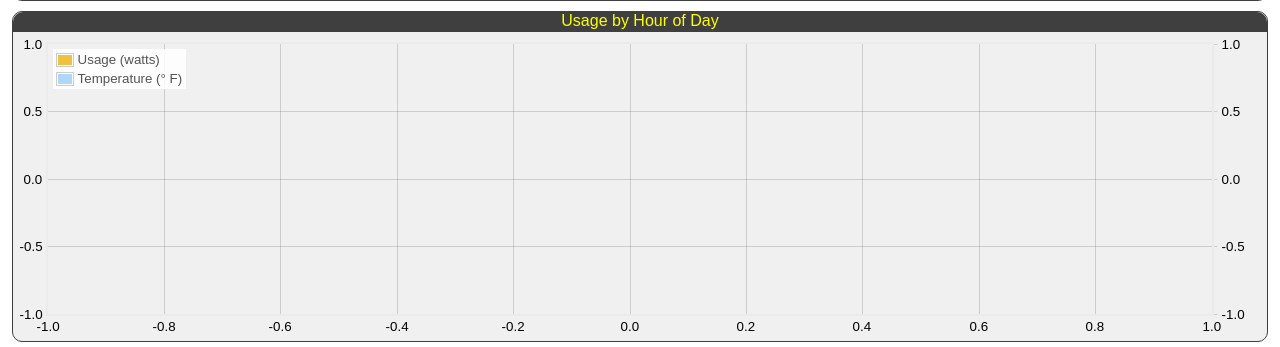
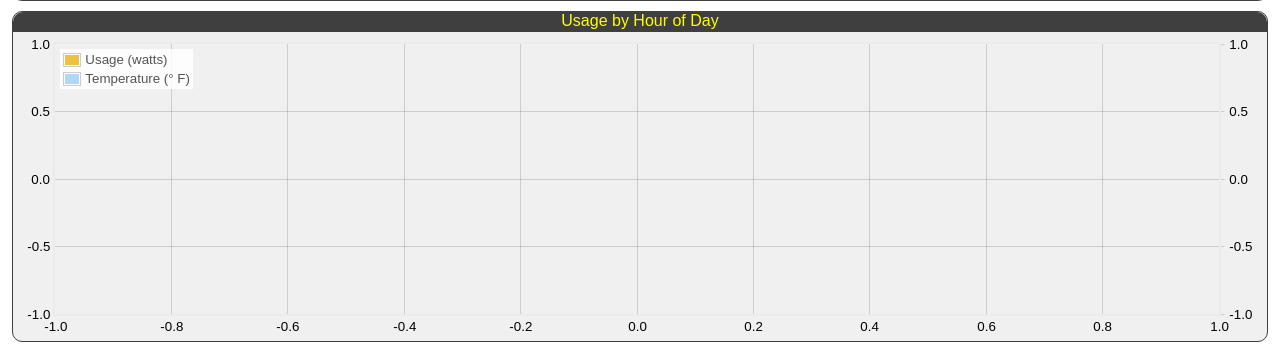
Before and after one commit to clinstid/energydash, a Flask app: template templates/index.html in a window 1280 px wide. Shown: the part 1178-1525 px from the top of the page. Run offline with Flask 2, Linux system fonts and the light colour scheme; the template is opened without the code that fills it, so the values that code supplies are empty; parts of the project's set-up code (start-up, migrations or seed data) failed here and were passed over; some libraries are stand-ins or nearby versions.

Commit message:
Center content chart and fix chart resizing on window resize. Mostly works with mobile, but it's really clunky. Probably drawing too much on the canvas for the poor ARM processor to keep up.

```diff
--- a/static/css/style.css
+++ b/static/css/style.css
@@ -144,7 +144,7 @@ div.content_table
 
 div.content_chart
 {
-    margin: 0.3em;
+    margin: 0.3em auto;
     width: 98%;
     height: 300px;
     clear: both;
--- a/static/js/main.js
+++ b/static/js/main.js
@@ -27,10 +27,18 @@ function update_header_spacer()
     $(".anchor").css("marginTop", -1*new_height);
 }
 
+function update_content_width()
+{
+    new_width = $("#header").width();
+    $("#content").width(new_width);
+}
+
 function window_resize()
 {
     // set the size of the header spacer
     update_header_spacer();
+
+    update_content_width();
 
     // If the window is resized, then we'll need to redraw the current chart.
     for (name in window.charts)
```
